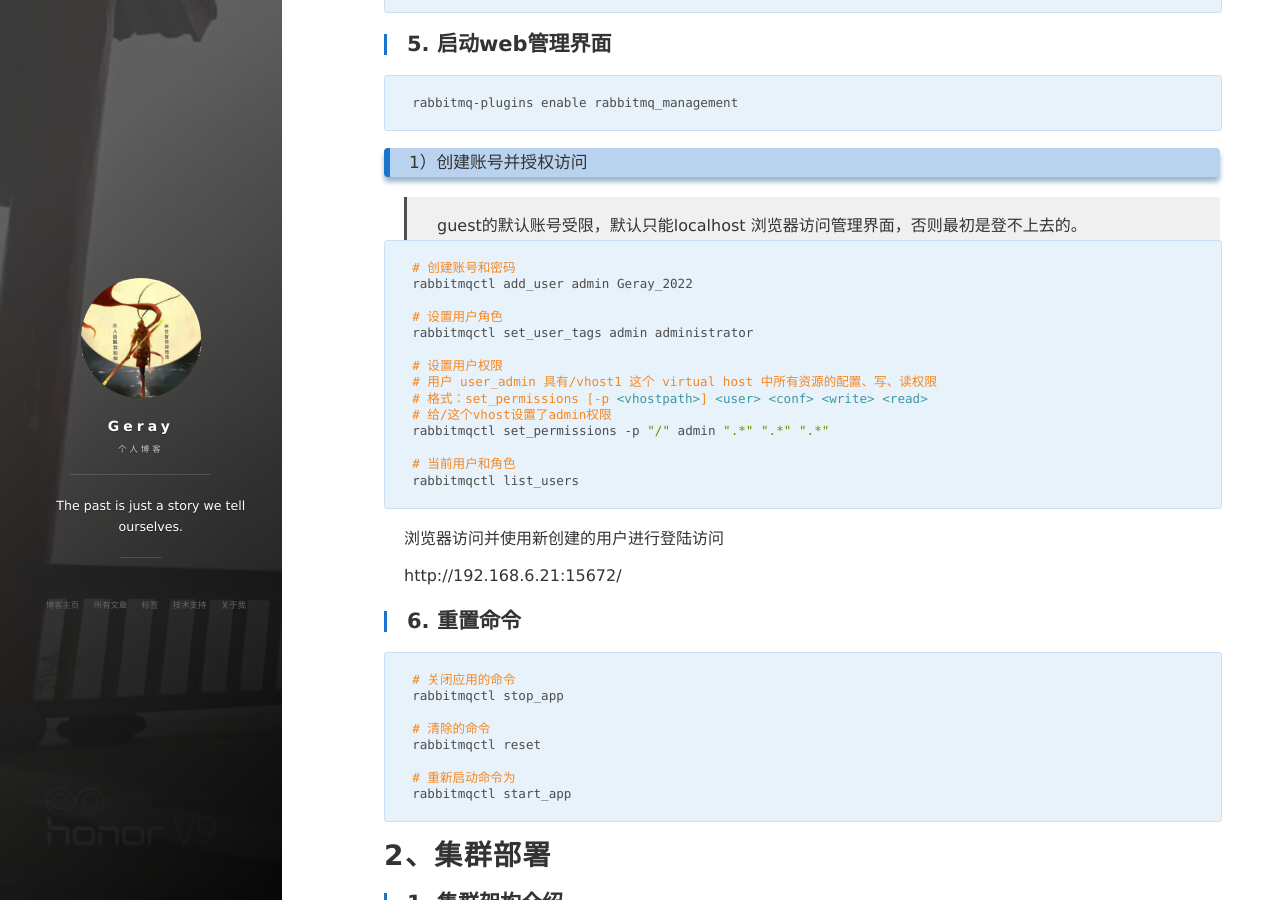
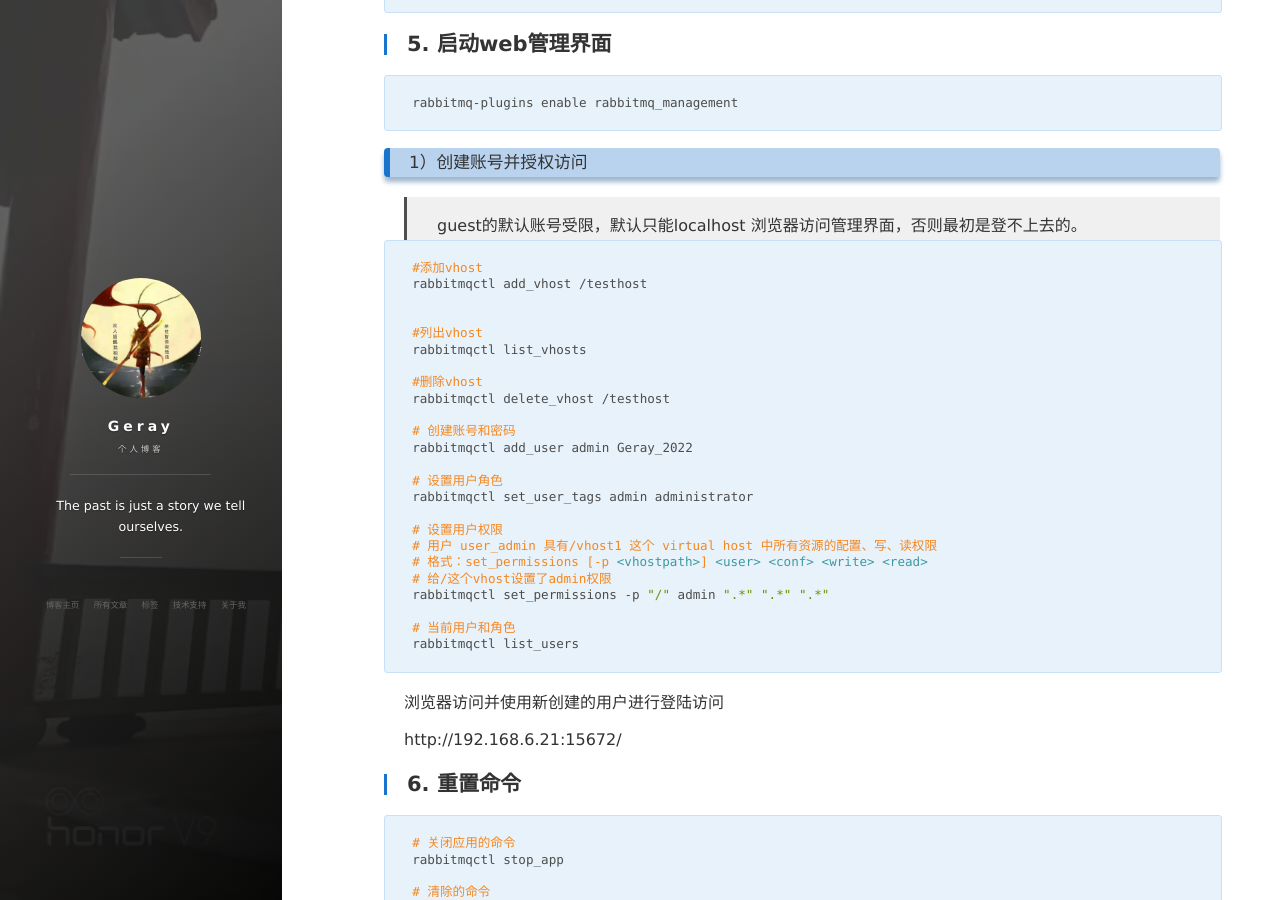
Before and after one commit to geray-zsg/geray-zsg.github.io, a Jekyll site: the page built from _posts/2022-5-6-RabbitMQ基础（一） -环境部署.md, in a window 1280 px wide and 900 px high, scrolled down 4200 px. Built offline with Jekyll 4.4.1, drawn with Linux system fonts in a browser that asks for light colours; nearby versions of some CDN libraries; comment, search, counter and statistics services are not loaded.

Commit message:
Update 2022-5-6-RabbitMQ基础（一） -环境部署.md

````diff
--- a/_posts/2022-5-6-RabbitMQ基础（一） -环境部署.md
+++ b/_posts/2022-5-6-RabbitMQ基础（一） -环境部署.md
@@ -166,6 +166,16 @@ rabbitmq-plugins enable rabbitmq_management
 >
 
 ```shell
+#添加vhost
+rabbitmqctl add_vhost /testhost
+
+
+#列出vhost
+rabbitmqctl list_vhosts
+
+#删除vhost
+rabbitmqctl delete_vhost /testhost
+
 # 创建账号和密码
 rabbitmqctl add_user admin Geray_2022
 
````
